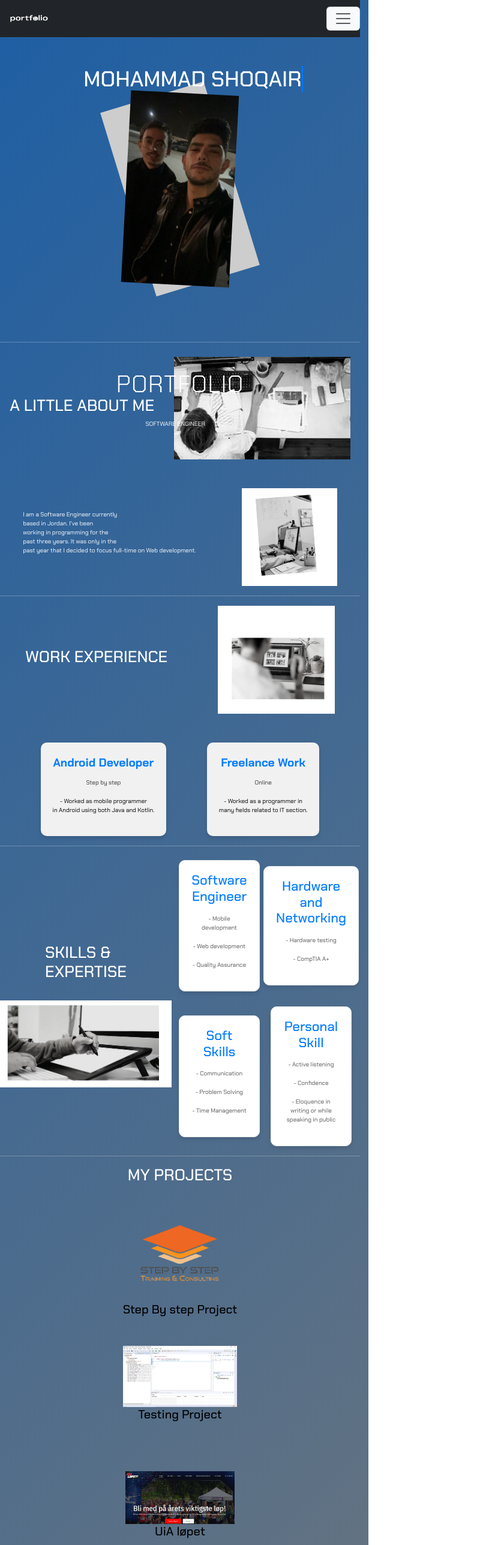
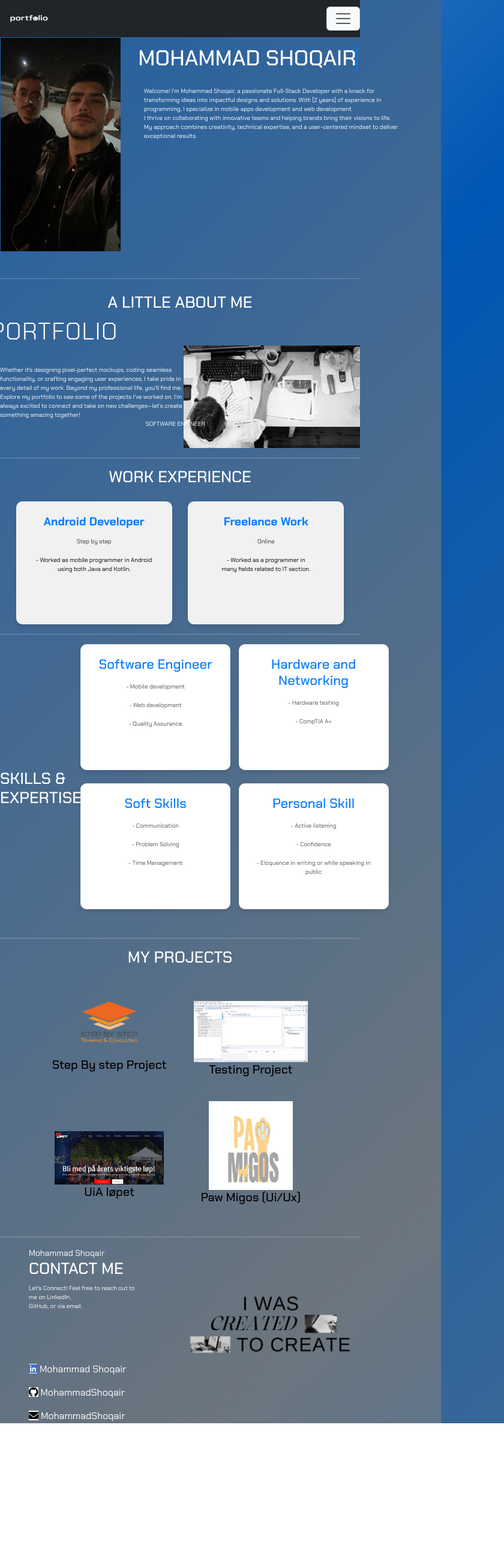
Before and after one commit to moshoqir/Portfolio, a plain HTML site: page index.html in a window 600 px wide. Shown: the top 2576 px of the page at 60% size, 840 px wide, since content can reach past the window. After the commit the page ends 2373 px from the top, so only its background shows below. Drawn offline with nearby package versions, Linux system fonts and the light colour scheme.

Commit message:
Updated version

```diff
--- a/css/style.css
+++ b/css/style.css
@@ -8,14 +8,11 @@ body {
   background: linear-gradient(-45deg, #007bff, #6c757d, #0056b3, #ffffff);
   background-size: 400% 400%;
   animation: gradientBG 15s ease infinite;
-
-
+  overflow-x: hidden;
 }
 
 body * {
-
   color: white;
-
 }
 
 @keyframes gradientBG {
@@ -30,10 +27,9 @@ body {
   }
 }
 
-  hr{
+hr {
   color: white !important;
 }
-
 
 .navbar {
   position: fixed !important; /* Override Bootstrap's default styles */
@@ -41,7 +37,7 @@ body {
   left: 0;
   width: 100%;
   z-index: 1000;
-  font-family: 'Courier New', Courier, monospace;
+  font-family: "Courier New", Courier, monospace;
 }
 
 .navbar-nav .nav-link {
@@ -59,28 +55,28 @@ body {
   width: 65px;
 }
 
-#mainPic {
+/* #mainPic {
   display: flex;
   margin-top: 155px;
   font-family: "Chakra Petch", serif;
+} */
+
+#mainPic{
+  margin-bottom: -140px;
+
 }
 
 #mainPic * {
   font-family: "Chakra Petch", serif;
-}
 
-.imgBg {
-  background-color: #cdcdcd;
-  position: relative;
-  transform: rotate(-17deg);
 }
 
 .profilePic {
-  width: 180px;
-
-  transform: rotate(20deg);
+  width: 200px;
+  /* right: 275px; */
+  margin-top: 63px;
+  margin-left: 1px;
 }
-
 
 .myName {
   font-size: 3rem;
@@ -89,13 +85,10 @@ body {
   overflow: hidden;
   border-right: 2px solid #007bff; /* Simulate a typing cursor */
   position: absolute;
-  top: 115px;
-  right: 415px;              /* Start with no visible text */
-    animation: typing 4s steps(30, end) , blink 0.5s step-end infinite;
-
+  top: 80px;
+  right: 415px; /* Start with no visible text */
+  animation: typing 4s steps(30, end), blink 0.5s step-end infinite;
 }
-
-
 
 /* Typing animation */
 @keyframes typing {
@@ -103,7 +96,7 @@ body {
     width: 0;
   }
   to {
-      width: 40%;
+    width: 37%;
   }
 }
 
@@ -114,12 +107,17 @@ body {
   }
 }
 
-
+.pDisc {
+  font-size: larger;
+  left: 320px;
+  position: relative;
+  bottom: 240px;
+}
 
 .port {
   position: absolute;
-  top: 77%;
-  left: 50%;
+  top: 70%;
+  left: 8%;
   font-size: 2.5rem;
   font-weight: 300;
   letter-spacing: 1px;
@@ -130,8 +128,8 @@ body {
 .position {
   position: absolute;
 
-  bottom: 85px;
-  right: 44%;
+  bottom: 120px;
+  right: 87%;
 }
 
 .hr1 {
@@ -185,10 +183,13 @@ body {
   border-radius: 10px;
   text-align: center;
   box-shadow: 0 4px 6px rgba(0, 0, 0, 0.1);
+  width: 260px;
+    height: 205px;
 
 }
 
-.xp1 p,.xp2 p{
+.xp1 p,
+.xp2 p {
   color: black;
 }
 
@@ -202,7 +203,7 @@ body {
 .xp1Info p,
 .xp2Info p {
   font-size: 1rem;
-  color: #333 ;
+  color: #333;
   margin-top: 10px;
 }
 
@@ -239,13 +240,18 @@ body {
   width: 50%;
 }
 
+.skill1, .skill2, .skill3, .skill4{
+  width: 250px;
+  height: 210px;
+}
+
 .skillsSec {
   display: grid;
   grid-template-columns: repeat(2, 45%);
   grid-template-rows: repeat(2, 1fr);
   align-items: end;
   align-items: center;
-  gap: 18px;
+  gap: 22px;
 }
 
 .skillsSec h4 {
@@ -270,7 +276,7 @@ body {
   display: flex;
   flex-direction: column;
   align-items: center;
-  bottom: 30px;
+
   position: relative;
 }
 .project1 img {
@@ -278,7 +284,8 @@ body {
 }
 
 .projectsDiv {
-  display: flex;
+  display: grid;
+  grid-template-columns: repeat(4,1fr);
   gap: 45px;
 }
 
@@ -312,7 +319,9 @@ body {
   display: flex;
   flex-direction: column;
   align-items: center;
-  margin-top: 50px;
+  top: 11%;
+  position: relative;
+
 }
 
 .project2 img {
@@ -323,33 +332,42 @@ body {
   display: flex;
   flex-direction: column;
   align-items: center;
-  bottom: 10px;
+ bottom: 20px;
+
   position: relative;
 }
 
 .project3 img {
-  width: 165px;
+  width: 120px;
+
 }
 
-.project4{
+.project4 {
   display: flex;
   flex-direction: column;
   align-items: center;
 
+  bottom: 20%;
   position: relative;
-  bottom: 65px;
-
 
 }
 
 .project4 img {
-    width: 165px;
+  width: 140px;
 }
 
 #contact {
   display: grid;
   grid-template-columns: 40% 60%;
   font-family: "Chakra Petch", serif;
+}
+
+#contact a{
+  color: white;
+}
+
+#contact i{
+  background-color: white;
 }
 
 /* .textContact{
@@ -366,7 +384,7 @@ body {
 .txt2Contact {
   display: flex;
   flex-direction: column;
-  margin-top: 100px;
+  margin-top: 70px;
   gap: 15px;
 }
 
@@ -386,11 +404,18 @@ body {
   }
 
   .myName {
-    font-size: 6vw;
+    font-size: 4vw;
     position: absolute;
-    top: 110px;
-    right: 60px;
+    top: 65px;
+    right: 0px;
     font-family: "Chakra Petch", serif;
+}
+
+.pDisc{
+  font-size: xx-small !important;
+  left: 210px;
+  position: relative;
+  bottom: 300px;
 }
 
   @keyframes typing {
@@ -398,17 +423,13 @@ body {
       width: 0;
     }
     to {
-      width: 70%; /* Adjust to fit the length of your text (20ch = 20 characters) */
+      width: 40%; /* Adjust to fit the length of your text (20ch = 20 characters) */
     }
   }
 
-
-
-
-
   .port {
     position: absolute;
-    top: 80%;
+    right: 77%;
   }
 
   .position {
@@ -434,7 +455,8 @@ body {
   .firstHalfEx {
     gap: 12%;
     justify-content: flex-start !important;
-
+    position: relative;
+    right: 4%;
   }
   .xp1 {
     left: 11%;
@@ -447,6 +469,11 @@ body {
     flex-direction: column;
   }
 
+  #skills h2{
+    margin-top: 0 !important;
+
+  }
+
   .skillsFirst {
     left: 20%;
     position: relative;
@@ -454,10 +481,17 @@ body {
   }
 
   .skillsSec {
-    grid-template-columns: repeat(2, 140px);
-    grid-template-rows: repeat(2, 180px);
+    grid-template-columns: repeat(1, 1fr);
+    grid-template-rows: repeat(4, 180px);
     justify-items: center;
     justify-content: space-around;
+    gap: 40px;
+    align-items: stretch;
+
+  }
+
+  .skillsImg{
+    display: none;
   }
 
   .skillsSec * {
@@ -465,10 +499,11 @@ body {
   }
 
   .projectsDiv {
-    flex-direction: column;
+    grid-template-columns: 1fr;
+    grid-template-rows: repeat(4,1fr);
   }
 
-  .project2{
+  .project2 {
     margin-top: 0;
   }
 
@@ -476,9 +511,8 @@ body {
     bottom: 26px;
   }
 
-  .project4{
+  .project4 {
     bottom: 25px;
-
   }
 
   #contact {
@@ -498,11 +532,111 @@ body {
   }
 }
 
-@media (min-width: 576px) and (max-width:750px) {
+@media (min-width: 576px) and (max-width: 750px) {
   body p {
     font-size: x-small !important;
   }
 
+  .myName {
+    font-size: 6vw;
+    position: absolute;
+    top: 75px;
+    right: 4px;
+    font-family: "Chakra Petch", serif;
+  }
+
+  @keyframes typing {
+    from {
+      width: 0;
+    }
+    to {
+      width: 70%; /* Adjust to fit the length of your text (20ch = 20 characters) */
+    }
+  }
+
+  .pDisc{
+    bottom: 275px;
+    left: 240px;
+
+
+  }
+
+  .position {
+    bottom: 70px;
+    right: 43%;
+  }
+
+  .port {
+    top: 69%;
+    left: 15%;
+  }
+
+  .firstHalfEx {
+    justify-content: space-evenly;
+  }
+
+
+
+  .skillsImg{
+    display: none;
+  }
+
+  .skillsFirst {
+    display: flex;
+    flex-direction: column;
+    align-items: center;
+    width: 50%;
+    justify-content: center;
+  }
+
+  .skillsSec {
+    display: grid;
+    grid-template-columns: repeat(2, 43%);
+    grid-template-rows: repeat(2, 1fr);
+    align-items: end;
+    align-items: center;
+
+    left: -1%;
+    position: relative;
+    justify-items: center;
+    justify-content: space-evenly;
+  }
+
+  .projectsDiv {
+    display: grid;
+    grid-template-columns: repeat(2, 1fr);
+
+  }
+
+  .projectsDiv {
+    flex-direction: column;
+  }
+
+  .project1P {
+    bottom: 20px;
+  }
+
+  .project2 {
+    margin-top: 0;
+  }
+
+  .project3 {
+    bottom: 26px;
+  }
+
+  .project4 {
+    bottom: 30px;
+  }
+
+  #contact img {
+    width: 320px;
+    left: 15%;
+    position: relative;
+    top: 20%;
+  }
+}
+
+@media (min-width: 752px) and (max-width: 1110px) {
   .myName {
     font-size: 6vw;
     position: absolute;
@@ -520,117 +654,39 @@ body {
     }
   }
 
-
-
-
-
-  .position {
-    bottom: 70px;
-    right: 43%;
+  #mainPic p{
+    font-size: medium;
   }
 
-  .port {
-    top: 80%;
-  }
-
-  .firstHalfEx {
-    justify-content: space-evenly;
-  }
-
-  .skillsFirst {
-    display: flex;
-    flex-direction: column;
-    align-items: center;
-    width: 50%;
-    justify-content: center;
-  }
-
-  .skillsSec {
-    display: grid
-;
-    grid-template-columns: repeat(2, 43%);
-    grid-template-rows: repeat(2, 1fr);
-    align-items: end;
-    align-items: center;
-    gap: 18px;
-    left: 2%;
-    position: relative;
-    justify-items: center;
+  .port{
+    left: 11%;
 
   }
 
-  .projectsDiv {
-    flex-direction: column;
-  }
-
-  .project1P{
-    bottom: 20px;
+  .position{
+    right: 82%;
 
   }
 
-  .project2{
-    margin-top: 0;
+  .pDisc{
+    left: 297px;
   }
 
-  .project3 {
-    bottom: 26px;
-  }
-
-  .project4{
-    bottom: 30px;
-
-  }
-
-  #contact img{
-    width: 320px;
-    left: 15%;
-    position: relative;
-    top: 20%;
-
-
-  }
-}
-
-@media (min-width :752px) and (max-width:1110px)  {
-
-    .myName {
-        font-size: 6vw;
-        position: absolute;
-        top: 110px;
-        right: 95px;
-        font-family: "Chakra Petch", serif;
-      }
-
-      @keyframes typing {
-        from {
-          width: 0;
-        }
-        to {
-          width: 70%; /* Adjust to fit the length of your text (20ch = 20 characters) */
-        }
-      }
-
-
-
-    #contact img{
+  #contact img {
     width: 410px;
     left: 12%;
     position: relative;
     top: 20%;
-
-
   }
 
-      .projectsDiv{
+  .projectsDiv {
     display: grid;
-        grid-template-columns: repeat(2,1fr);
+    grid-template-columns: repeat(2, 1fr);
 
     align-items: end;
-
-
   }
 
-      .projectsDiv div{
+  .projectsDiv div {
     bottom: 0px;
     position: relative;
   }
--- a/index.html
+++ b/index.html
@@ -75,6 +75,19 @@
 
       <h1 class="myName">MOHAMMAD SHOQAIR</h1>
 
+      <p class="pDisc">
+        Welcome! I’m Mohammad Shoqair, a passionate Full-Stack Developer with a
+        knack for <br />
+        transforming ideas into impactful designs and solutions. With [2 years]
+        of experience in <br />
+        programming, I specialize in mobile apps development and web
+        development. <br />
+        I thrive on collaborating with innovative teams and helping brands bring
+        their visions to life. <br />
+        My approach combines creativity, technical expertise, and a
+        user-centered mindset to deliver <br> exceptional results.
+      </p>
+
       <h1 class="port">PORTFOLIO</h1>
 
       <p class="position">SOFTWARE ENGINEER</p>
@@ -84,18 +97,17 @@
     <div id="about" class="mt-4">
       <div class="firstHalf">
         <h2>A LITTLE ABOUT ME</h2>
-        <img src="imgs/about1.jpg" alt="About Me" />
       </div>
 
       <div class="secHalf mt-5">
         <p>
-          I am a Software Engineer currently <br />
-          based in Jordan. I've been <br />
-          working in programming for the <br />
-          past three years. It was only in the <br />
-          past year that I decided to focus full-time on Web development.
+          Whether it's designing pixel-perfect mockups, coding seamless<br />
+          functionality, or crafting engaging user experiences, I take pride in
+          every detail of my work. Beyond my professional life, you’ll find me. <br> Explore my portfolio to see some of the projects I’ve worked on. I’m always excited to connect and take on new challenges—let’s create something amazing together!
+
+
         </p>
-        <img src="imgs/about2.png" alt="About Me" />
+        <img src="imgs/about1.jpg" alt="About Me" />
       </div>
     </div>
 
@@ -105,22 +117,22 @@
       <div class="txtXp">
         <h2>WORK EXPERIENCE</h2>
 
-        <img src="imgs/xp.png" alt="" />
+
       </div>
       <div class="firstHalfEx">
-        <div class="xp1 mt-5">
+        <div class="xp1 mt-3">
           <div class="xp1Info">
             <strong>Android Developer</strong>
             <p>Step by step</p>
           </div>
 
           <p>
-            - Worked as mobile programmer <br />
+            - Worked as mobile programmer
             in Android using both Java and Kotlin.
           </p>
         </div>
 
-        <div class="xp2 mt-5">
+        <div class="xp2 mt-3">
           <div class="xp2Info">
             <strong>Freelance Work</strong>
             <p>Online</p>
@@ -142,7 +154,7 @@
           EXPERTISE
         </h2>
 
-        <img src="imgs/skills.png" alt="" class="mt-4" />
+        <img src="imgs/skills.png" alt="" class="mt-4 skillsImg" />
       </div>
 
       <div class="skillsSec">
@@ -175,14 +187,12 @@
       </div>
     </div>
 
-    <hr />
+    <hr class="mt-5" />
 
     <div id="projects">
       <h2 class="">MY PROJECTS</h2>
 
       <div class="projectsDiv mt-5">
-
-
         <div class="project3">
           <img src="imgs/step-removebg-preview.png" alt="" />
           <a
@@ -201,15 +211,12 @@
           >
         </div>
 
-
         <div class="project2">
           <img src="imgs/uia.png" alt="" />
           <a href="https://www.uialopet.no/" target="_blank"
             ><h5>UiA løpet</h5></a
           >
         </div>
-
-
 
         <div class="project4">
           <img src="imgs/paw.png" alt="" />
```
Lines whose indentation alone changed are shown as unchanged.
